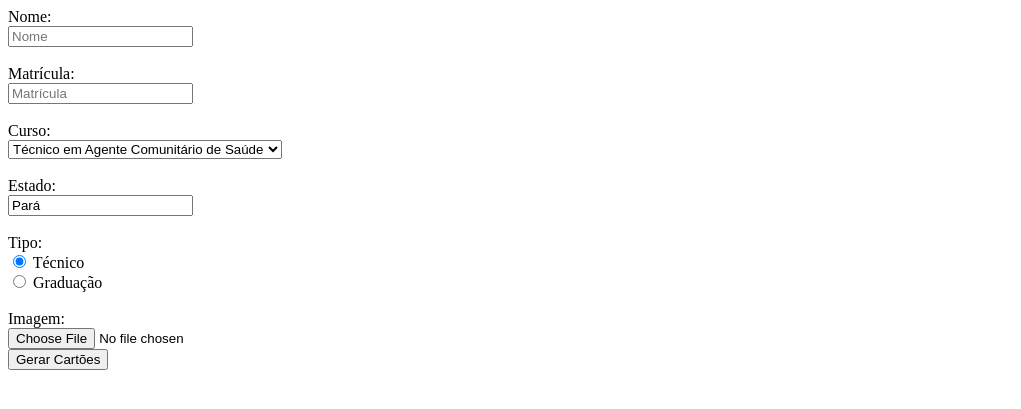
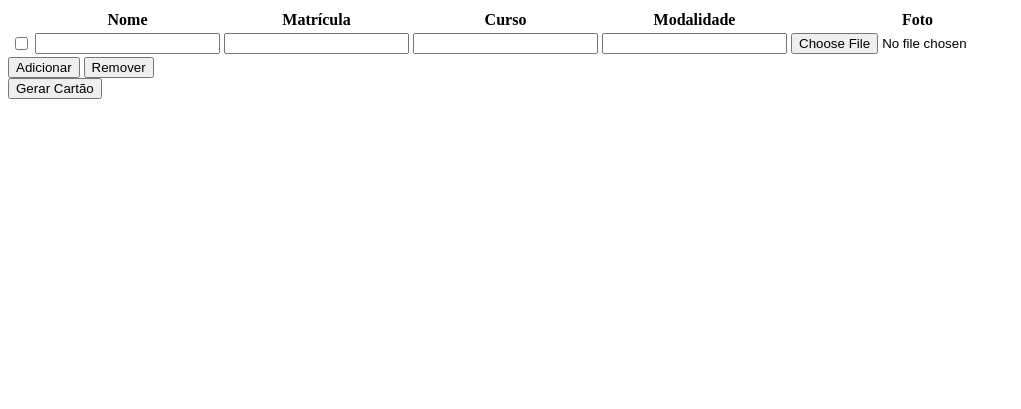
Before and after one commit to murilo-henrique060/IFID, a PHP site: page / in a window 1280 px wide. Shown: the top 409 px of the page, without its empty margins (0-1021 px from the left). Run offline with PHP 8.4, Linux system fonts and the light colour scheme.

Commit message:
index changed

```diff
--- a/index.php
+++ b/index.php
@@ -1,58 +1,58 @@
 <!DOCTYPE html>
 <html lang="pt-br">
 <head>
+    <script src="js/dinamic_table.js"></script>
+
     <meta charset="UTF-8">
     <meta http-equiv="X-UA-Compatible" content="IE=edge">
     <meta name="viewport" content="width=device-width, initial-scale=1.0">
-    <title>IFID</title>
+    <title>Criar Cartão</title>
 </head>
 <body>
-    <form action="generate-card.php" enctype="multipart/form-data" method="post">
-        <label for="name">Nome:</label> <br>
-        <input type="text" name="name" id="name" placeholder="Nome" required/> <br>
-        <br>
-        <label for="school_id">Matrícula:</label> <br>
-        <input type="text" name="school_id" id="school_id" placeholder="Matrícula" pattern="[0-9]{11}" title="A matrícula é formada por 11 números" required/> <br>
-        <br>
-        <label for="course">Curso:</label> <br>
-        <select name="course" id="course" required>
-            <option value="Técnico em Agente Comunitário de Saúde">Técnico em Agente Comunitário de Saúde</option>
-            <option value="Técnico em Agrimensura">Técnico em Agrimensura</option>
-            <option value="Técnico em Aquicultura">Técnico em Aquicultura</option>
-            <option value="Técnico em Desenvolvimento de Sistemas">Técnico em Desenvolvimento de Sistemas</option>
-            <option value="Técnico em Design de Móveis e Interiores">Técnico em Design de Móveis e Interiores</option>
-            <option value="Técnico em Edificações">Técnico em Edificações</option>
-            <option value="Técnico em Eletrônica">Técnico em Eletrônica</option>
-            <option value="Técnico em Eletrotécnica">Técnico em Eletrotécnica</option>
-            <option value="Técnico em Estradas">Técnico em Estradas</option>
-            <option value="Técnico em Eventos">Técnico em Eventos</option>
-            <option value="Técnico em Geodésia e Cartografia">Técnico em Geodésia e Cartografia</option>
-            <option value="Técnico em Hospedagem">Técnico em Hospedagem</option>
-            <option value="Técnico em Mecânica">Técnico em Mecânica</option>
-            <option value="Técnico em Metalurgia">Técnico em Metalurgia</option>
-            <option value="Técnico em Mineração">Técnico em Mineração</option>
-            <option value="Técnico em Pesca">Técnico em Pesca</option>
-            <option value="Técnico em Química">Técnico em Química</option>
-            <option value="Técnico em Saneamento">Técnico em Saneamento</option>
-            <option value="Técnico em Segurança do Trabalho">Técnico em Segurança do Trabalho</option>
-            <option value="Técnico em Telecomunicação">Técnico em Telecomunicação</option>
-            <option value="Técnico em Turismo">Técnico em Turismo</option>
-        </select> <br>
-        <br>
-        <label for="state">Estado:</label> <br>
-        <input type="text" name="state" id="state" placeholder="Campus" value="Pará" required/> <br>
-        <br>
-        <label for="type">Tipo:</label> <br>
-        <input type="radio" id="tecnico" name="type" value="Técnico" checked/>
-        <label for="tecnico">Técnico</label><br>
-        <input type="radio" id="graduacao" name="type" value="Graduação">
-        <label for="graduacao">Graduação</label><br>
-        <br>
+    <datalist id="modalidade">
+        <option value="Técnico">
+        <option value="Graduação">
+    </datalist>
 
-        <label for="image">Imagem:</label> <br>
-        <input type="file" name="imageUpload" id="imageUpload" accept="image/*"/> <br>
+    <datalist id="cursos">
+        <option value="Técnico em Agente Comunitário de Saúde">
+        <option value="Técnico em Agrimensura">
+        <option value="Técnico em Aquicultura">
+        <option value="Técnico em Desenvolvimento de Sistemas">
+        <option value="Técnico em Design de Móveis e Interiores">
+        <option value="Técnico em Edificações">
+        <option value="Técnico em Eletrônica">
+        <option value="Técnico em Eletrotécnica">
+        <option value="Técnico em Estradas">
+        <option value="Técnico em Eventos">
+        <option value="Técnico em Geodésia e Cartografia">
+        <option value="Técnico em Hospedagem">
+        <option value="Técnico em Mecânica">
+        <option value="Técnico em Metalurgia">
+        <option value="Técnico em Mineração">
+        <option value="Técnico em Pesca">
+        <option value="Técnico em Química">
+        <option value="Técnico em Saneamento">
+        <option value="Técnico em Segurança do Trabalho">
+        <option value="Técnico em Telecomunicação">
+        <option value="Técnico em Turismo">
+    </datalist>
 
-        <input type="submit" value="Gerar Cartões"> <br>
+    <form action="generate-card.php" method="post" enctype="multipart/form-data">
+        <table id="form">
+            <tr>
+                <th></th>
+                <th>Nome</th>
+                <th>Matrícula</th>
+                <th>Curso</th>
+                <th>Modalidade</th>
+                <th>Foto</th>
+            </tr>
+            <script>addRow("form")</script>
+        </table>
+        <button type="button" onclick="addRow('form')">Adicionar</button>
+        <button type="button" onclick="deleteRow('form')">Remover</button><br>
+        <input type="submit" value="Gerar Cartão">
     </form>
 </body>
 </html>
```
Also changed, not shown: index2.0.php (deleted, +0 -58 lines).
